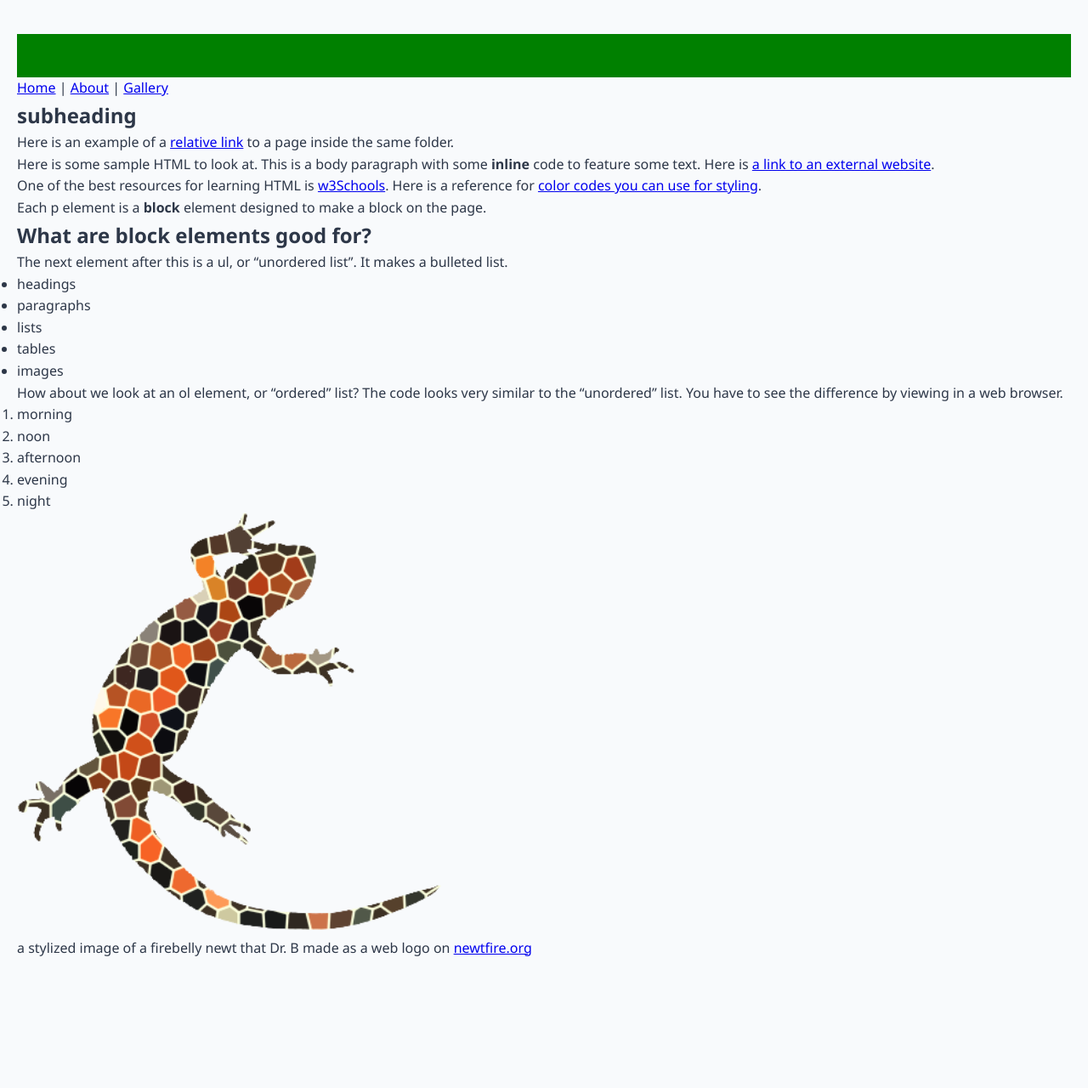
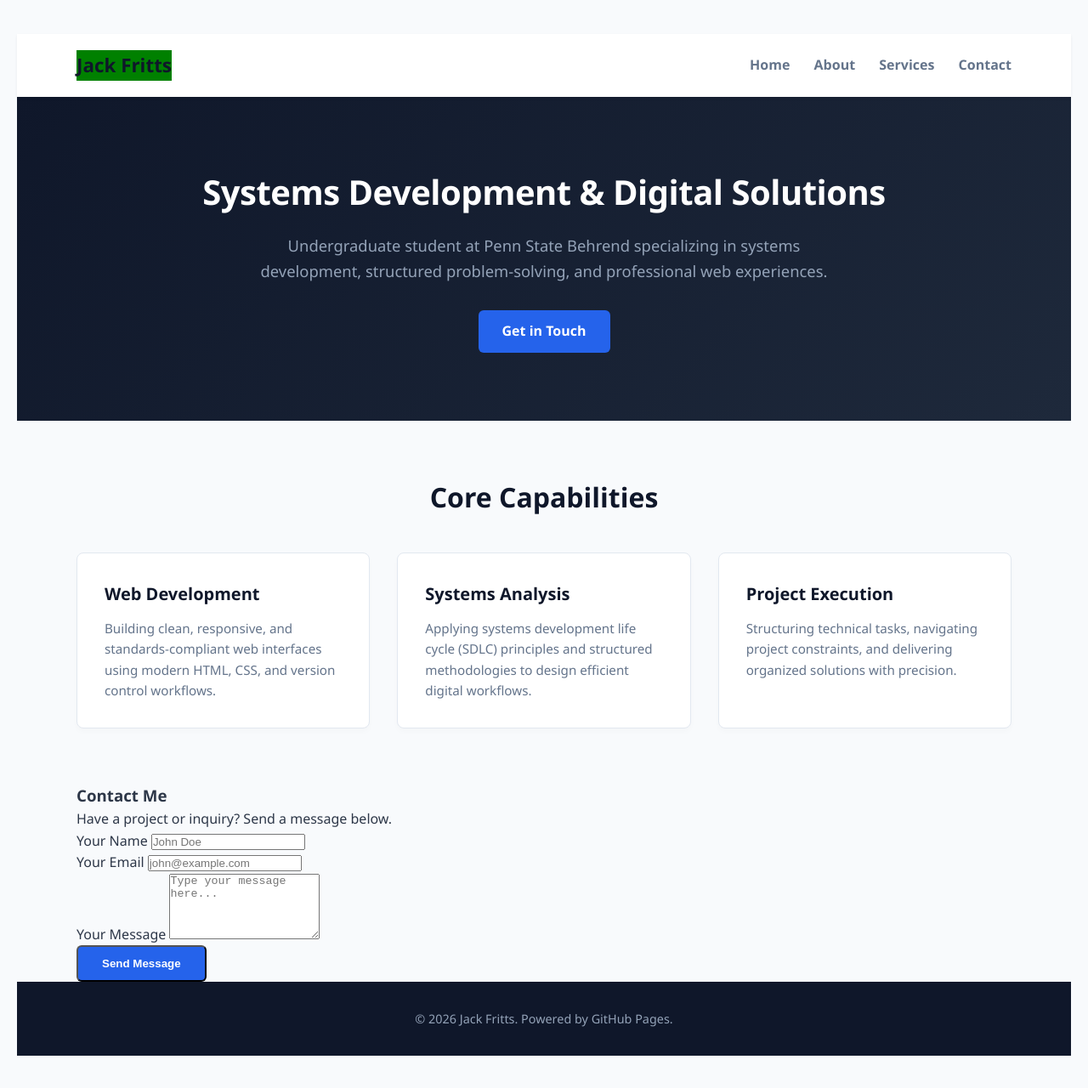
Before and after one commit to jackfritts6-art/JacksModelWeb, a plain HTML site: page docs/index.html in a window 1280 px wide. Shown: the whole page at 85% size. Before the commit the page ends 1168 px from the top, so only its background shows below. Drawn offline with Linux system fonts and the light colour scheme.

Commit message:
changed website

```diff
--- a/docs/index.html
+++ b/docs/index.html
@@ -1,66 +1,89 @@
 <!DOCTYPE html>
-<html xmlns="http://www.w3.org/1999/xhtml">
-    <!-- Try opening this file on your local computer in a web browser (Firefox, Chrome, etc).
-     * On Windows, go to the browser and type control + o and browse to find this file to open it.
-     * On Mac, go to the browser and type command + o and browse to find this file to open it.
-     Look for the text in the <title> element in the tab above the browser search bar. Do you see it?
-    -->
+<html lang="en">
     <head>
-        <!-- What's in the <head> element is NOT for display in a web browser!
-            <head> stores "meta" information describing and setting up things ABOUT this HTML file.
-            It holds important information about the website's contents. -->
-        <title>Starter HTML</title>
-       <!-- The text inside the <title> element does show in the top tab of a web browser.
-            The <head> is where we will include info about styling the site, too.-->
-        <meta charset="UTF-8" />
-        <meta name="viewport" content="width=device-width, initial-scale=1.0" />
-        <!-- Here is a place where we can add a little styling code called CSS to this page.
-            I used it to apply a background color to the body element.
-        -->
-        <link rel="stylesheet" type="text/css" href="style.css" />
+        <meta charset="UTF-8">
+            <meta name="viewport" content="width=device-width, initial-scale=1.0">
+                <title>Jack Fritts | Professional Solutions</title>
+                <link rel="stylesheet" href="style.css">
     </head>
     <body>
-        <!-- CONTENT FOR DISPLAY. The <body> element holds the content we see in the display window on the web browser.-->
-        <h1>Beginning HTML</h1>
-        <nav>
-            <a href="index.html">Home</a> | <a href="about.html">About</a> | <a href="gallery.html">Gallery</a>
-        </nav>
-        <!-- See this <nav> element? ˆˆˆˆˆ It's for a navigation menu.
-            We set this up with RELATIVE links to other HTML files
-            that you will find in the same folder with this index.html.
-        -->
-        <h2>subheading</h2>
-        <p>Here is an example of a <a href="about.html">relative link</a> to a page inside the same folder.</p>
-        <p>Here is some sample HTML to look at. This is a body paragraph with some
-                <strong>inline</strong> code to feature some text. Here is <a
-                href="https://behrend.psu.edu/penn-state-behrend">a link to an external
-            website</a>.</p>
-        <p>One of the best resources for learning HTML is <a href="https://www.w3schools.com/html/default.asp">w3Schools</a>.
-            Here is a reference for <a href="https://htmlcolorcodes.com/">color codes you can use for styling</a>.</p>
-        <p>Each p element is a <strong>block</strong> element designed to make a block on the
-            page.</p>
-        <h2>What are block elements good for?</h2>
-        <p>The next element after this is a ul, or <q>unordered list</q>. It makes a bulleted list.</p>
-        <ul>
-            <li>headings</li>
-            <li>paragraphs</li>
-            <li>lists</li>
-            <li>tables</li>
-            <li>images</li>
-        </ul>
 
-        <p>How about we look at an ol element, or <q>ordered</q> list? The code looks very similar to the <q>unordered</q> list.
-            You have to see the difference by viewing in a web browser.</p>
-        <ol>
-            <li>morning</li>
-            <li>noon</li>
-            <li>afternoon</li>
-            <li>evening</li>
-            <li>night</li>
-        </ol>
-        <figure>
-            <img src="images/newt-mosaic4.png"/>
-            <figcaption>a stylized image of a firebelly newt that Dr. B made as a web logo on <a href="https://newtfire.org">newtfire.org</a></figcaption>
-        </figure>
+        <!-- Navigation Bar -->
+        <header class="site-header">
+            <div class="container nav-container">
+                <h1 class="logo">Jack Fritts</h1>
+                <nav class="nav-links">
+                    <a href="index.html">Home</a>
+                    <a href="#about">About</a>
+                    <a href="#services">Services</a>
+                    <a href="#contact">Contact</a>
+                </nav>
+            </div>
+        </header>
+
+        <!-- Hero Section -->
+        <section class="hero">
+            <div class="container hero-content">
+                <h2>Systems Development & Digital Solutions</h2>
+                <p>Undergraduate student at Penn State Behrend specializing in systems development, structured problem-solving, and professional web experiences.</p>
+                <a href="#contact" class="btn-primary">Get in Touch</a>
+            </div>
+        </section>
+
+        <!-- Services / Expertise Section -->
+        <section id="services" class="services">
+            <div class="container">
+                <h3>Core Capabilities</h3>
+                <div class="services-grid">
+                    <div class="card">
+                        <h4>Web Development</h4>
+                        <p>Building clean, responsive, and standards-compliant web interfaces using modern HTML, CSS, and version control workflows.</p>
+                    </div>
+                    <div class="card">
+                        <h4>Systems Analysis</h4>
+                        <p>Applying systems development life cycle (SDLC) principles and structured methodologies to design efficient digital workflows.</p>
+                    </div>
+                    <div class="card">
+                        <h4>Project Execution</h4>
+                        <p>Structuring technical tasks, navigating project constraints, and delivering organized solutions with precision.</p>
+                    </div>
+                </div>
+            </div>
+        </section>
+
+        <!-- Contact Section with a Properly Structured Form -->
+        <section id="contact" class="contact-section">
+            <div class="container contact-container">
+                <h3>Contact Me</h3>
+                <p class="contact-subtext">Have a project or inquiry? Send a message below.</p>
+
+                <form action="https://formspree.io/f/your-form-id" method="POST" class="professional-form">
+                    <div class="form-group">
+                        <label for="name">Your Name</label>
+                        <input type="text" id="name" name="name" required placeholder="John Doe">
+                    </div>
+
+                    <div class="form-group">
+                        <label for="email">Your Email</label>
+                        <input type="email" id="email" name="email" required placeholder="john@example.com">
+                    </div>
+
+                    <div class="form-group">
+                        <label for="message">Your Message</label>
+                        <textarea id="message" name="message" rows="5" required placeholder="Type your message here..."></textarea>
+                    </div>
+
+                    <button type="submit" class="btn-primary">Send Message</button>
+                </form>
+            </div>
+        </section>
+
+        <!-- Footer -->
+        <footer class="site-footer">
+            <div class="container">
+                <p>&copy; 2026 Jack Fritts. Powered by GitHub Pages.</p>
+            </div>
+        </footer>
+
     </body>
 </html>
```
